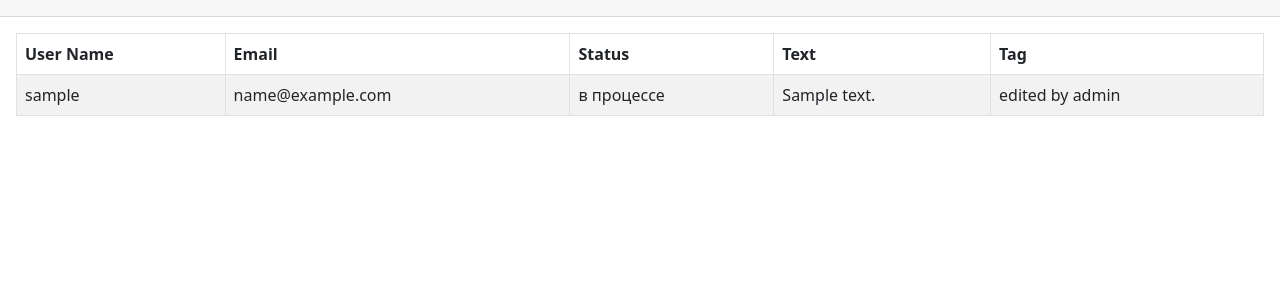
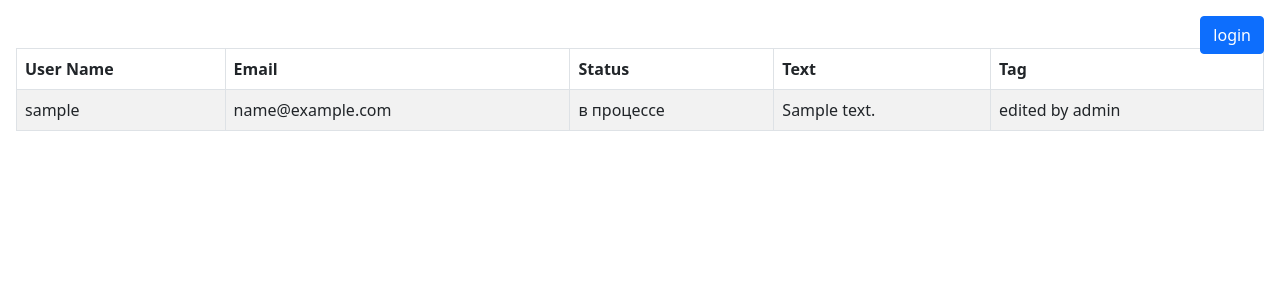
Before and after one commit to darknessest/bj_test_task, a Django app: page / in a window 1280 px wide. Shown: the top 300 px of the page. Run offline with Django 3.2, Linux system fonts and the light colour scheme; tables that the repository leaves empty hold one stand-in row (values such as "Sample post"); some libraries are stand-ins or nearby versions.

Commit message:
fixed buttons on the top

```diff
--- a/tasks_app/views.py
+++ b/tasks_app/views.py
@@ -55,6 +55,7 @@ def edit_task(request, task_id):
 
         task_to_edit = Task.objects.get(pk=task_id)
         task_to_edit.task_text = request.POST['task text']
+        task_to_edit.task_status = request.POST['task status']
         task_to_edit.edited_by_admin = request.user.is_superuser
         task_to_edit.save()
 
--- a/templates/htmls/tasks_app/index.html
+++ b/templates/htmls/tasks_app/index.html
@@ -22,10 +22,6 @@
         });
 
         function modalOnClick(url, text, status, type) {
-
-            console.log(url)
-            console.log(type)
-            console.log(text)
 
             let html;
             let id;
@@ -120,9 +116,9 @@
 
 {% block header %}
 
-    <div class="card-header">
-        {% if user.is_authenticated %}
-            <div class="float-end">
+    <div class="container-fluid p-3">
+        <div class="position-relative">
+            <div class="position-absolute end-0">
                 {% if user.is_authenticated %}
                     You are logged in as <b>{{ user }}</b>
                     <a href="{% url 'logout' %}" class="btn btn-danger">logout</a>
@@ -130,15 +126,16 @@
                     <a href="{% url 'login' %}" class="btn btn-primary">login</a>
                 {% endif %}
             </div>
+            <div class="text-start start-0">
+                {% if user.is_authenticated %}
+                    <button type="button" class="btn btn-success"
+                            onclick="modalOnClick('{% url 'add_task' %}','','', 2)">
+                        Add New Task
+                    </button>
 
-            <div>
-                <button type="button" class="btn btn-success"
-                        onclick="modalOnClick('{% url 'add_task' %}','','', 2)">
-                    Add New Task
-                </button>
+                {% endif %}
             </div>
-        {% endif %}
-
+        </div>
     </div>
 {% endblock header %}
 
```
